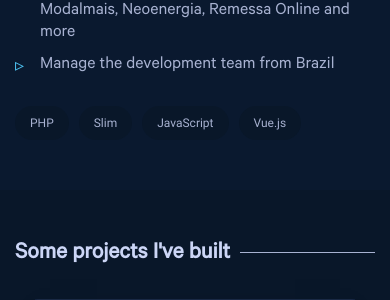
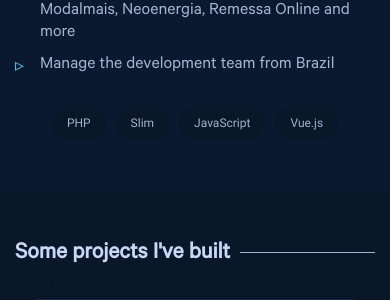
Before and after one commit to diegocvieira/diegocvieira.github.io, a PHP site: page / in a window 390 px wide. Shown: the part 2331-2631 px from the top of the page. Run offline with PHP 8.4, Linux system fonts and the light colour scheme.

Commit message:
Fix job stack mobile

```diff
--- a/resources/scss/_jobs.scss
+++ b/resources/scss/_jobs.scss
@@ -74,7 +74,8 @@
 
             &-stack {
                 display: flex;
-                margin-top: 30px;
+                flex-wrap: wrap;
+                margin-top: 20px;
 
                 li {
                     color: $greyColor;
@@ -83,6 +84,7 @@
                     font-family: "Roboto";
                     font-size: 12px;
                     border-radius: 20px;
+                    margin-top: 10px;
 
                     &:not(:first-child) {
                         margin-left: 10px;
@@ -118,6 +120,10 @@
                     display: none; // Safari and Chrome
                 }
             }
+
+            .job-stack {
+                justify-content: center;
+            }
         }
     }
 }
```
Also changed, not shown: dist/app.min.css.
